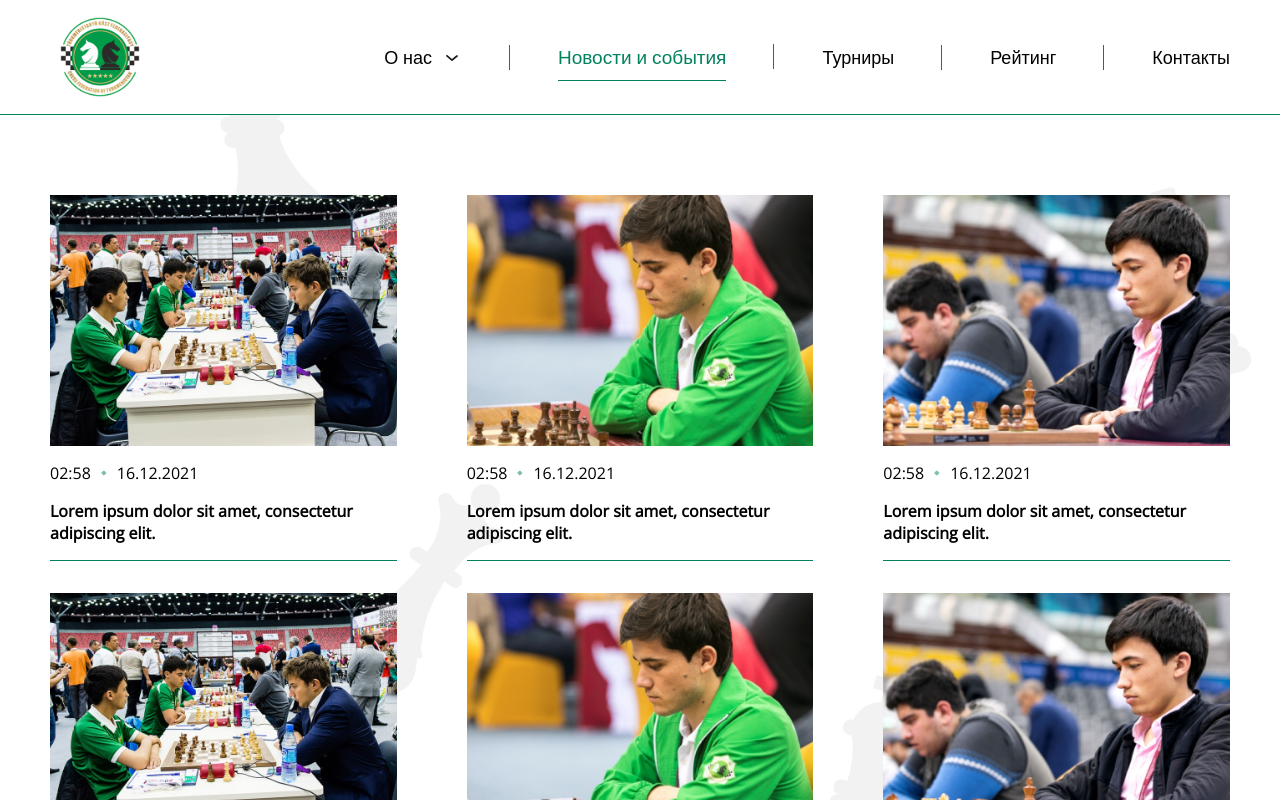
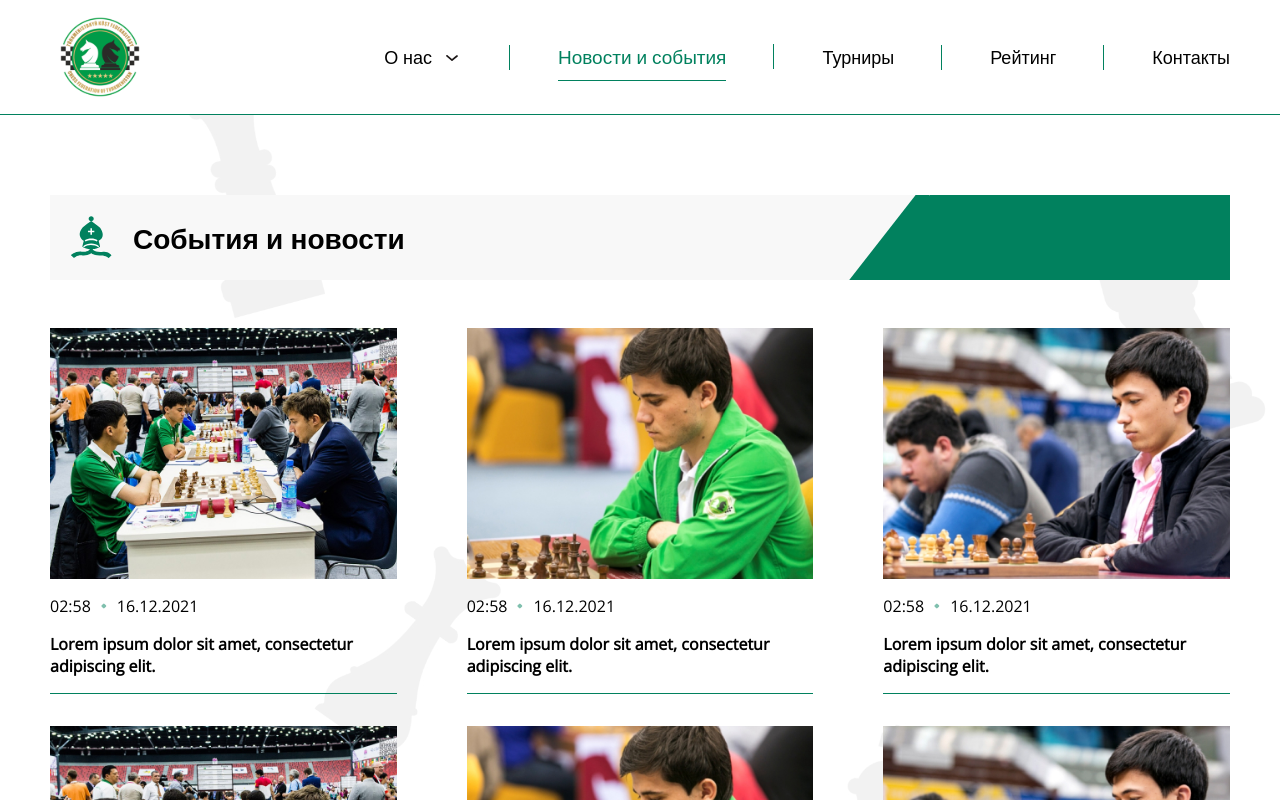
Before and after one commit to VividTruthKeeper/react-typescript-chess-federation, a React (Create React App) app: page /news in a window 1280 px wide. Shown: the top 800 px of the page. Built offline with nearby package versions, Linux system fonts and the light colour scheme.

Commit message:
section title added

```diff
--- a/src/pages/Events.tsx
+++ b/src/pages/Events.tsx
@@ -8,6 +8,7 @@ import competition3 from "../images/competition3.jpg";
 
 // Components
 import Event from "../components/global/Event";
+import SectionTitle from "../components/global/SectionTitle";
 
 // Types
 import { eventProps } from "../types/eventProps";
@@ -91,6 +92,8 @@ const Events = () => {
   return (
     <main className="events-page">
       <div className="container">
+        <div className="event-page-wrapper">
+          <SectionTitle title={"События и новости"} />
           <div className="events-page-inner">
             {eventsData.map((evnt) => {
               return (
@@ -105,6 +108,7 @@ const Events = () => {
             })}
           </div>
         </div>
+      </div>
     </main>
   );
 };
--- a/src/styles/_events.scss
+++ b/src/styles/_events.scss
@@ -1,8 +1,17 @@
 .events-page-inner {
-  padding: 8rem 0;
   padding-bottom: 16rem;
   display: grid;
   grid-template-columns: 1fr 1fr 1fr;
   column-gap: 7rem;
   row-gap: 3.2rem;
 }
+
+.events-page {
+  padding-top: 8rem;
+}
+
+.event-page-wrapper {
+  display: flex;
+  flex-direction: column;
+  gap: 4.8rem;
+}
```
Lines whose indentation alone changed are shown as unchanged.
